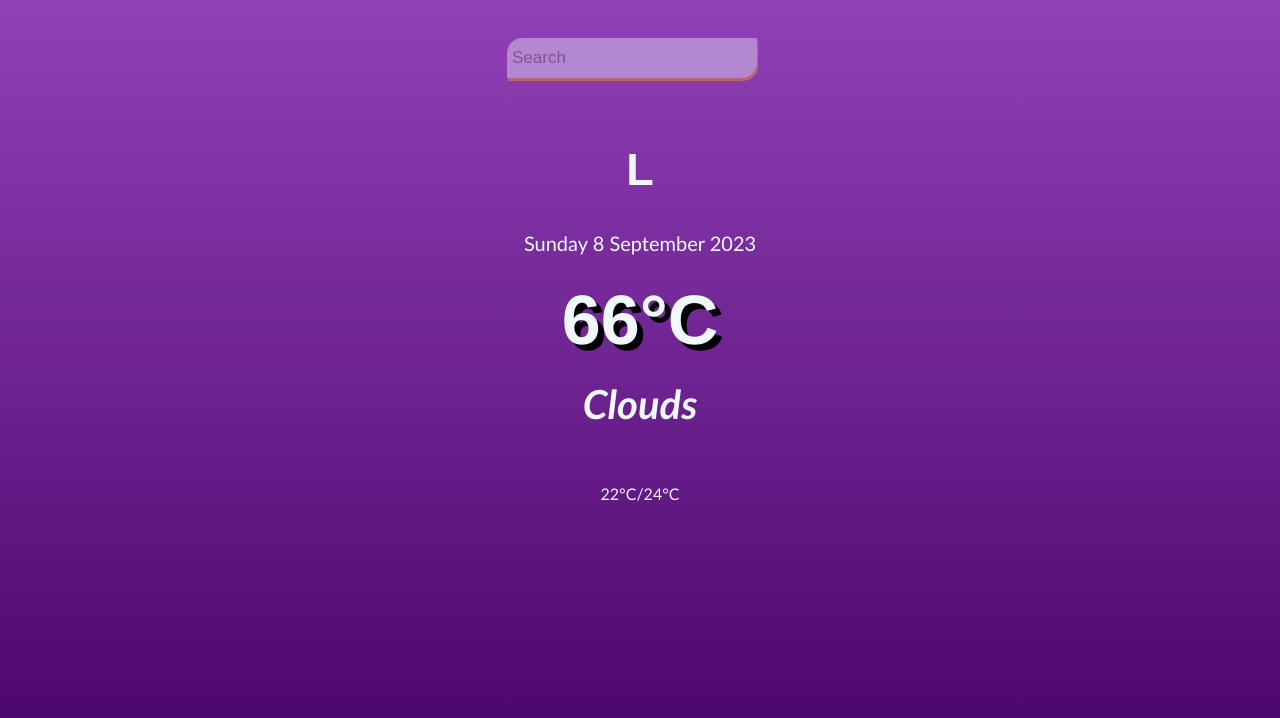
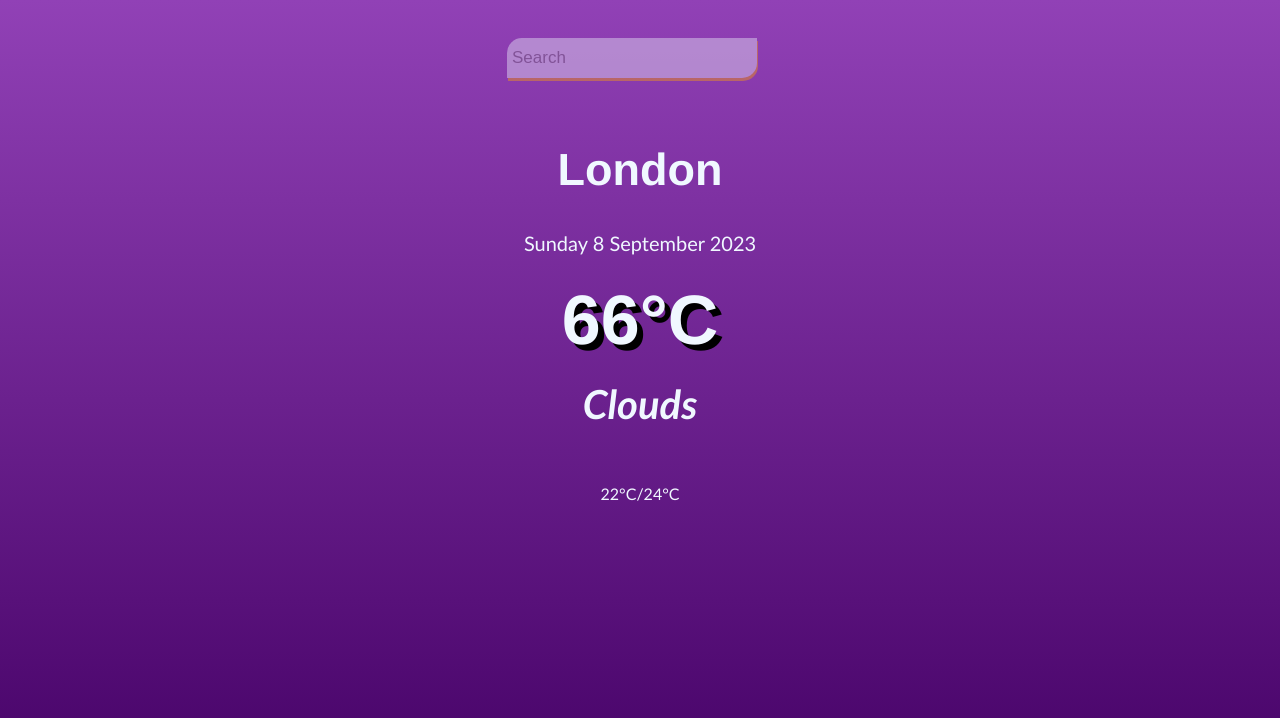
Before and after one commit to sckchcm-g/web-platform-utygbl, a plain HTML site: page index.html in a window 1280 px wide. Drawn offline with nearby package versions, Linux system fonts and the light colour scheme; no server answers.

Commit message:
Update index.html

```diff
--- a/index.html
+++ b/index.html
@@ -13,7 +13,7 @@
     <input type="text" placeholder="Search">
   </div>
   <div class="flex-row topthing">
-    <h1 class="cityname">L</h1>
+    <h1 class="cityname">London</h1>
     <!-- <h1>,</h1>
     <h1 id="country"> UK</h1> -->
   </div>
```
